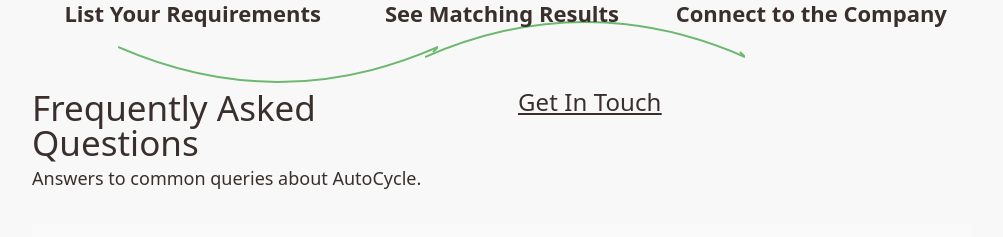
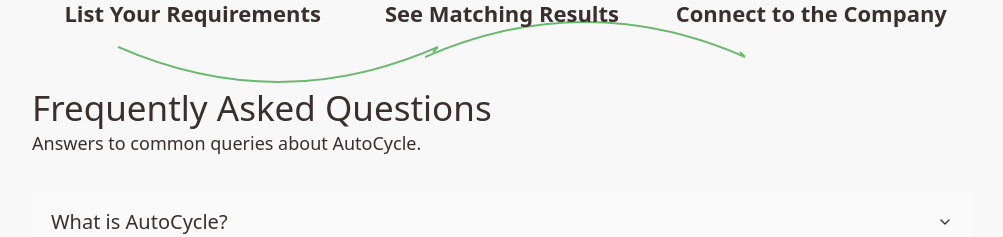
Before and after one commit to Pranjal7852/design-to-pixels-forge-51, a React (Vite) app: page / in a window 1280 px wide. Shown: the part 1182-1419 px from the top of the page, without its empty margins (138-1141 px from the left). Built offline with nearby package versions, Linux system fonts and the light colour scheme.

Commit message:
Remove Get in Touch link
Remove the "Get in Touch" link from the FAQ section.

```diff
--- a/src/components/sections/FAQ.tsx
+++ b/src/components/sections/FAQ.tsx
@@ -1,3 +1,4 @@
+
 import * as React from "react"
 import {
   Accordion,
@@ -25,18 +26,13 @@ export function FAQ() {
   return (
     <div className="w-[940px] max-w-full mt-[60px] max-md:mt-10">
       <div className="flex text-[#39302D] font-normal max-md:max-w-full">
-        <div className="min-w-60 w-[434px] max-md:max-w-full">
-          <h2 className="font-normal w-full text-[35px] leading-none max-md:max-w-full">
+        <div className="w-full max-md:max-w-full">
+          <h2 className="font-normal text-[35px] leading-none max-md:max-w-full">
             Frequently Asked Questions
           </h2>
-          <div className="font-normal w-full text-lg leading-none mt-[9px] max-md:max-w-full">
+          <div className="font-normal text-lg leading-none mt-[9px] max-md:max-w-full">
             Answers to common queries about AutoCycle.
           </div>
-        </div>
-        <div className="text-2xl text-center underline capitalize tracking-[0.08px] leading-none">
-          <a href="#contact" className="font-normal underline decoration-solid decoration-auto underline-offset-auto self-stretch min-w-[166px] pl-[52px] pr-[51px] py-[15px] rounded-[77px] max-md:px-5">
-            Get in Touch
-          </a>
         </div>
       </div>
       <div className="mt-[25px] pt-3 max-md:max-w-full">
```
